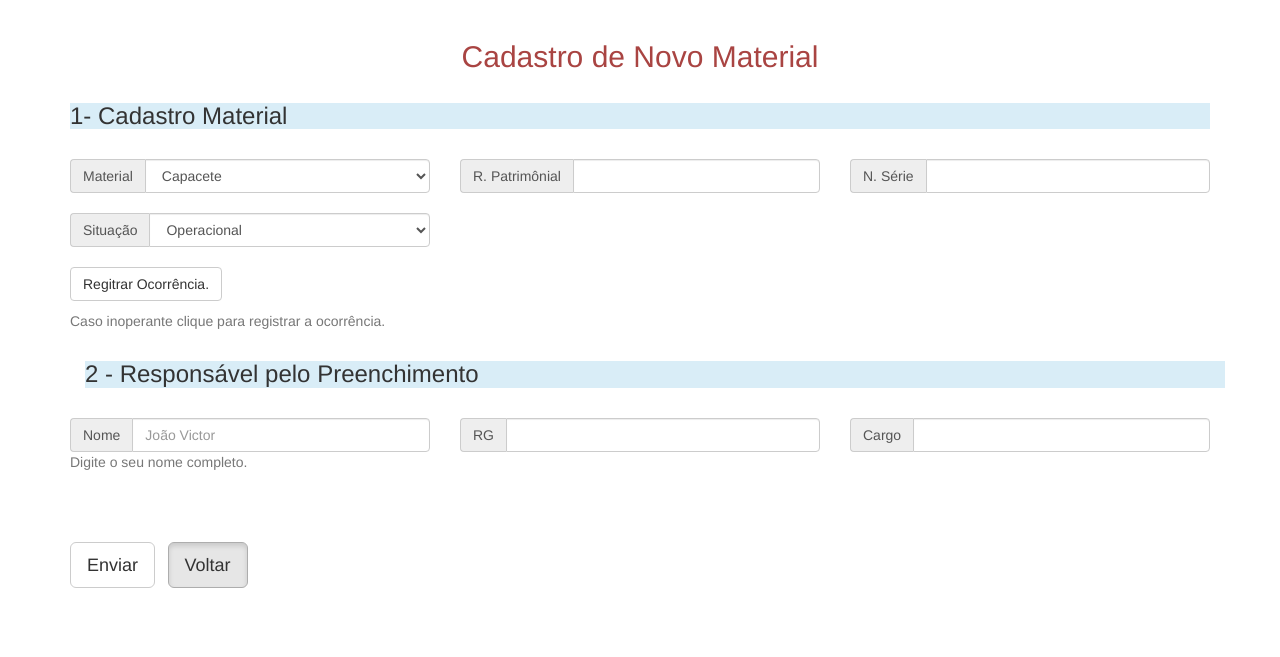
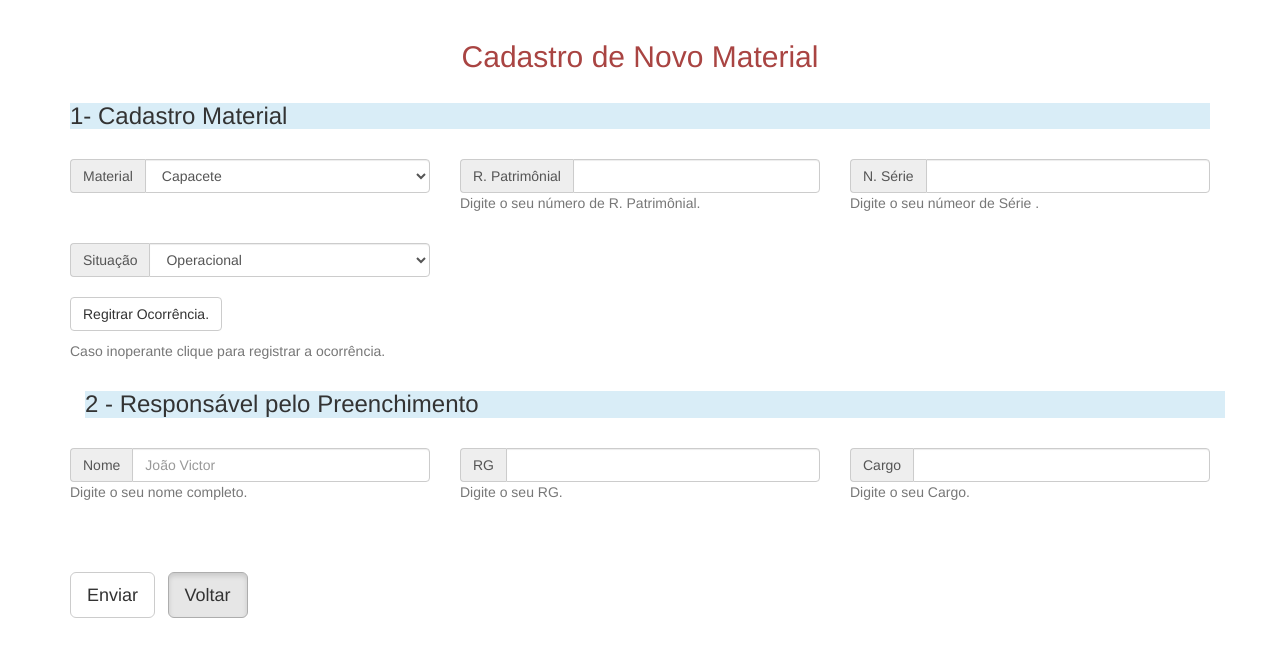
Before and after one commit to cop-bm4/controle-estoque-php, a PHP site: page /cadastronovo.php in a window 1280 px wide. Shown: the part 52-709 px from the top of the page. Run offline with PHP 8.4, Linux system fonts and the light colour scheme; some libraries are stand-ins or nearby versions.

Commit message:
help tag

```diff
--- a/cadastronovo.php
+++ b/cadastronovo.php
@@ -81,13 +81,18 @@
 
                <input type="text" class="form-control" aria-label="Default" aria-describedby="inputGroup-sizing-default" name="rp">
           </div>
-
+            <p id="passwordHelpBlock" class="form-text text-muted">
+            Digite o seu número de R. Patrimônial.
+           </p>
         </div>
         <div class="col-lg-4">
           <div class="input-group">
             <span class="input-group-addon"  id="inputGroup-sizing-default" >N. Série</span>
             <input type="text" class="form-control" aria-label="Default" aria-describedby="inputGroup-sizing-default" name="nserie">
           </div>
+            <p id="passwordHelpBlock" class="form-text text-muted">
+            Digite o seu númeor de Série .
+           </p>
         </div>
 
       </div>
@@ -163,6 +168,9 @@
 
                <input type="text" class="form-control" aria-label="Default" aria-describedby="inputGroup-sizing-default" name="rg">
           </div>
+            <p id="passwordHelpBlock" class="form-text text-muted">
+            Digite o seu RG.
+           </p>
       </div>
 
       <div class="col-lg-4">
@@ -172,6 +180,9 @@
 
                <input type="text" class="form-control" aria-label="Default" aria-describedby="inputGroup-sizing-default" name="cargo">
         </div>
+            <p id="passwordHelpBlock" class="form-text text-muted">
+            Digite o seu Cargo.
+           </p>
       </div>
 
     </div>
```
